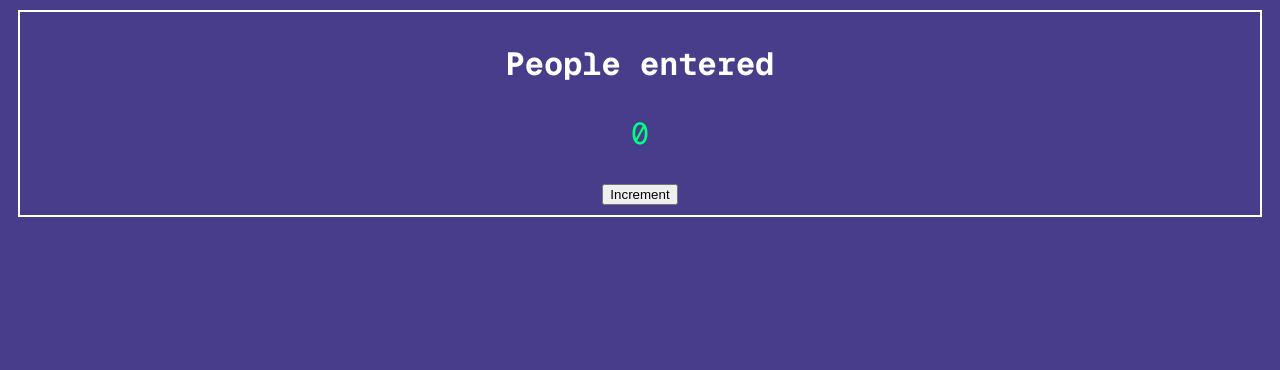
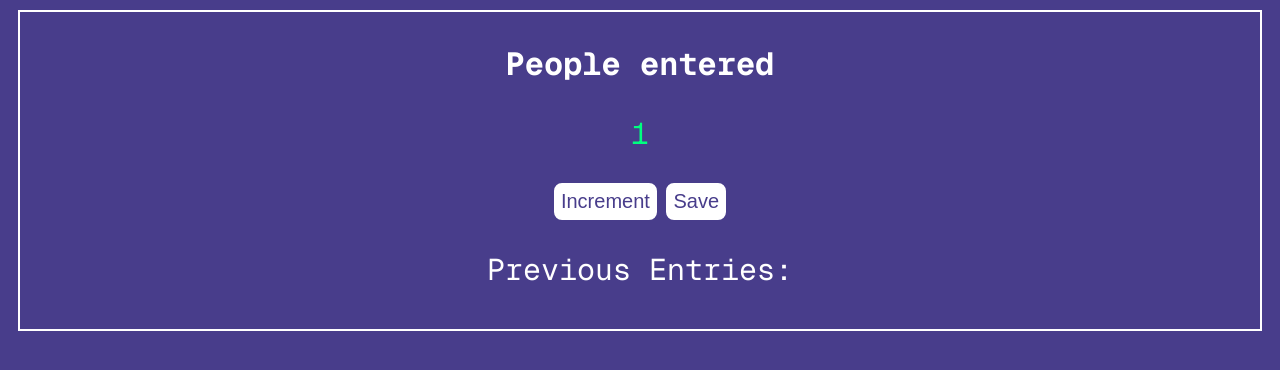
Before and after one commit to Meherab003/scrimba-js-projects, a website: page index.html in a window 1280 px wide. Both pictures are taken after a click on the button "Increment". Drawn offline with nearby package versions, Linux system fonts and the light colour scheme.

Commit message:
Complete the counter project with basic DOM and functions

```diff
--- a/counter.js
+++ b/counter.js
@@ -17,7 +17,7 @@
 
 //>>>>>>>>>>>>>>>>>>>>>>>>>>
 // VIDEO: Reassining and incrementing
-// // Create a variable, bonusPoints. Initialize it as 50. Increase it to 100.
+// Create a variable, bonusPoints. Initialize it as 50. Increase it to 100.
 // Decrease it down to 25, and then finally increase it to 70
 // Console.log the value after each step
 //
@@ -89,8 +89,64 @@
 // function increment() {
 // 	count = count + 1;
 // 	countEl.innerHTML = count;
-// 	console.log(count);
 // }
 
 //>>>>>>>>>>>>>>>>>>>>>>>>>>>>>>>>>>
 // VIDEO: THE DOCUMENT OBJECT MODEL(DOM)👑
+// function save() {
+// 	console.log(countEl.innerText);
+// }
+
+//VIDEO:String datatype to show/work with texts
+// const myString = "This is a text and its a string datatype";
+// console.log(myString);
+
+//VIDEO: BETWEEN NUMBERS AND STRINGS
+// const myStr = "20";
+// const myNum = 26;
+// const both = myStr + myNum;
+// console.log(both); //if a number is added with string, the result will be a string not a number.
+
+//VIDEO: RENDER A WELCOME MESSAGE
+// Grab the welcome-el paragraph and store it in a variable called welcomeEl
+// Create two variables (name & greeting) that contains your name
+// and the greeting we want to render on the page
+// Render the welcome message using welcomeEl.innerText
+// const welcomeEl = document.getElementById("welcome-el");
+// const name = "Meherab";
+// const greeting = "Welcome to the bus  ";
+// welcomeEl.innerText = greeting + " " + name;
+// if I want to add an emoji
+// welcomeEl.innerText = welcomeEl.innerText + "👋";
+// or more concise way
+// welcomeEl.innerText += "👋";
+
+//VIDEO: CREATE A SAVE FEATURE
+const countEl = document.getElementById("count-el");
+const saveEl = document.getElementById("save-el");
+let count = 0;
+
+function increment() {
+	count += 1;
+	countEl.innerText = count;
+}
+
+function save() {
+	const countStr = count + " - ";
+	// saveEl.innerText = countStr; //this will not show the spaces in the element;
+	saveEl.textContent += countStr; //thos will show how text as it is including spaces;
+	count = 0;
+	countEl.innerText = count;
+}
+//with that being done, the first project is finished
+// what is learned in this project:
+// 1. script tag
+// 2. variable
+// 3. number
+// 4. string
+// 5. console.log()
+// 6. functions
+// 7. DOME
+// 8. getElementById()
+// 9. innerText
+// 10. textContent
--- /dev/null
+++ b/index.css
@@ -0,0 +1,39 @@
+@import url("https://fonts.googleapis.com/css2?family=Geist+Mono:wght@100..900&display=swap");
+
+.geist {
+    font-family: "Geist Mono", monospace;
+    font-optical-sizing: auto;
+    font-style: normal;
+}
+body {
+    color: white;
+    background-color: darkslateblue;
+    text-align: center;
+}
+.card {
+    padding: 10px;
+    margin: 10px;
+    border: 2px solid white;
+}
+.green {
+    color: springgreen;
+}
+p {
+    font-size: 30px;
+}
+button {
+    color: darkslateblue;
+    background-color: white;
+    box-shadow: none;
+    border: 2px solid white;
+    font-size: 20px;
+    border-radius: 8px;
+    padding: 5px;
+    transition:
+        padding 0.3s,
+        font-size 0.3s;
+}
+button:active {
+    padding: 4px;
+    font-size: 19px;
+}
--- a/index.html
+++ b/index.html
@@ -4,31 +4,7 @@
         <meta charset="UTF-8" />
         <meta name="viewport" content="width=device-width, initial-scale=1.0" />
         <title>Document</title>
-        <style>
-            @import url("https://fonts.googleapis.com/css2?family=Geist+Mono:wght@100..900&display=swap");
-
-            .geist {
-                font-family: "Geist Mono", monospace;
-                font-optical-sizing: auto;
-                font-style: normal;
-            }
-            body {
-                color: white;
-                background-color: darkslateblue;
-                text-align: center;
-            }
-            .card {
-                padding: 10px;
-                margin: 10px;
-                border: 2px solid white;
-            }
-            .green {
-                color: springgreen;
-            }
-            p {
-                font-size: 30px;
-            }
-        </style>
+        <link rel="stylesheet" href="index.css" />
     </head>
     <body class="geist">
         <div class="card">
@@ -38,7 +14,14 @@
             <button id="increment-btn" type="button" onclick="increment()">
                 Increment
             </button>
+            <!--create a save button with id="save-btn" and save() function-->
+            <button id="save-btn" type="button" onclick="save()">Save</button>
+            <p id="save-el">Previous Entries:</p>
         </div>
+        <!--Welcome card-->
+        <!--<div>
+            <p id="welcome-el"></p>
+        </div>-->
         <script src="counter.js"></script>
     </body>
 </html>
```
Also changed, not shown: README.md.
